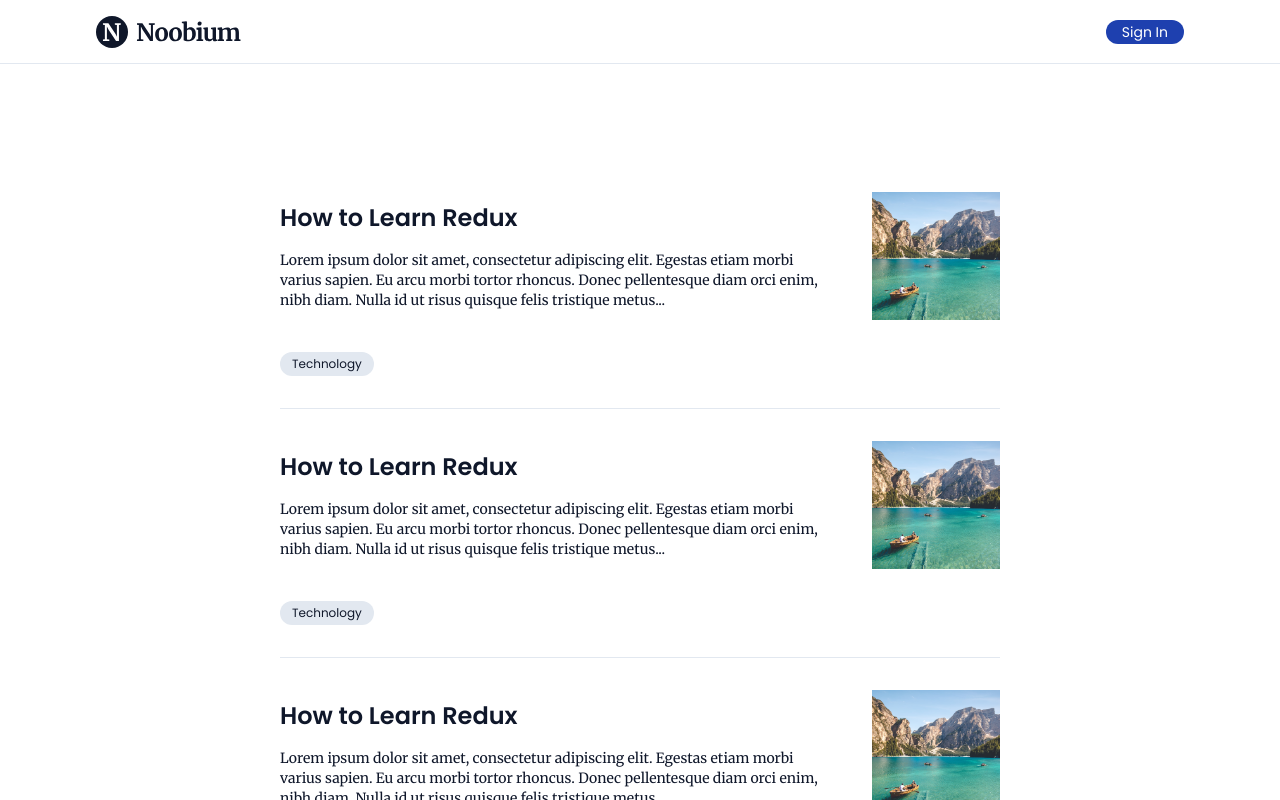
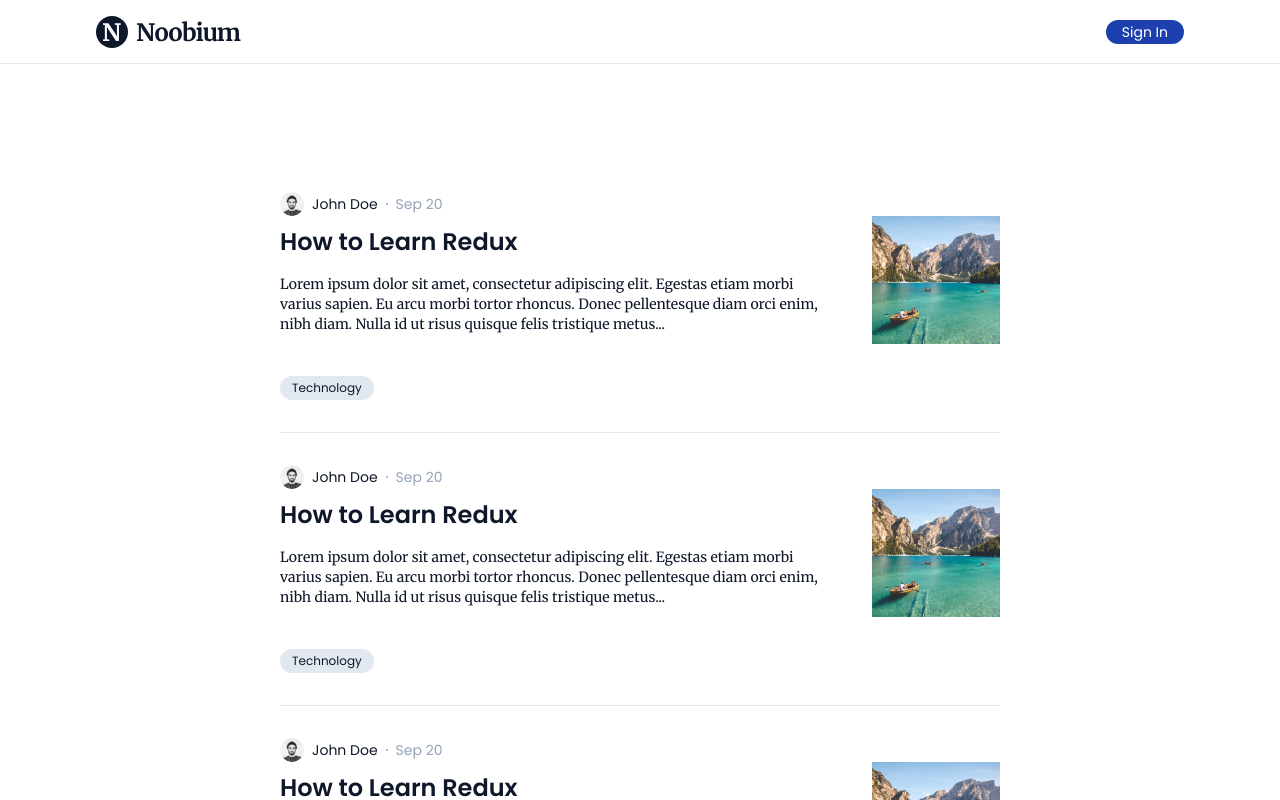
Before and after one commit to Syarif-Ys/noobium, a Next.js app: page / in a window 1280 px wide. Shown: the top 800 px of the page. Built offline with nearby package versions, Linux system fonts and the light colour scheme.

Commit message:
istirahat

```diff
--- a/components/Article.tsx
+++ b/components/Article.tsx
@@ -1,4 +1,5 @@
 import { StringLiteral } from "typescript";
+import { parseISO, format } from 'date-fns';
 
 type Props = {
   title: string;
@@ -22,8 +23,19 @@ const Article: React.FC<Props> = ({
   date,
   author,
 }) => {
+  const formattedDate = format(parseISO(date), 'MMM dd')
   return (
     <div className="border-b border-slate-200 py-8">
+      <div className="flex items-center">
+        <img
+          className="w-6 h-6 object-cover rounded-full mr-2"
+          src={author.photo}
+          alt={author.name}
+        />
+        <p className="font-sans text-sm text-slate-900">{author.name}</p>
+        <div className="w-[2px] h-[2px] rounded-full bg-slate-400 mx-2" />
+        <p className="font-sans text-sm text-slate-400">{formattedDate}</p>
+      </div>
       <div className="flex items-center mb-8">
         <div className="mr-10">
           <h1 className="font-sans text-slate-900 font-semibold text-2xl mb-4">
--- a/package.json
+++ b/package.json
@@ -15,6 +15,7 @@
     "@types/react": "18.0.26",
     "@types/react-dom": "18.0.9",
     "classnames": "^2.3.2",
+    "date-fns": "^2.29.3",
     "eslint": "8.29.0",
     "eslint-config-next": "13.0.6",
     "formik": "^2.2.9",
```
Also changed, not shown: 1 other file (tests, documents, lock files or other folders).
